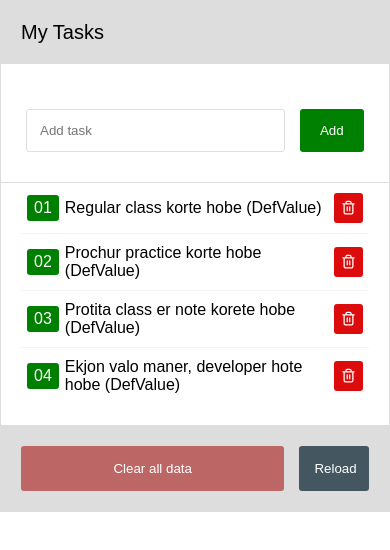
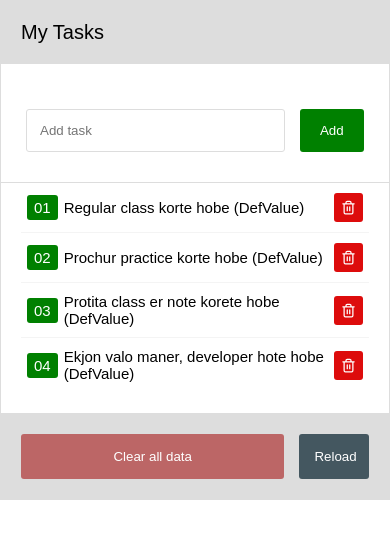
Before and after one commit to developer-zahir/simple-to-do, a plain HTML site: page index.html in a window 390 px wide. Drawn offline with Linux system fonts and the light colour scheme.

Commit message:
Update style.css

```diff
--- a/assets/css/style.css
+++ b/assets/css/style.css
@@ -175,4 +175,7 @@ body {
   .data-container {
     max-height: unset;
   }
+  .data-container li{
+    font-size:15px;
+    }
 }
```
